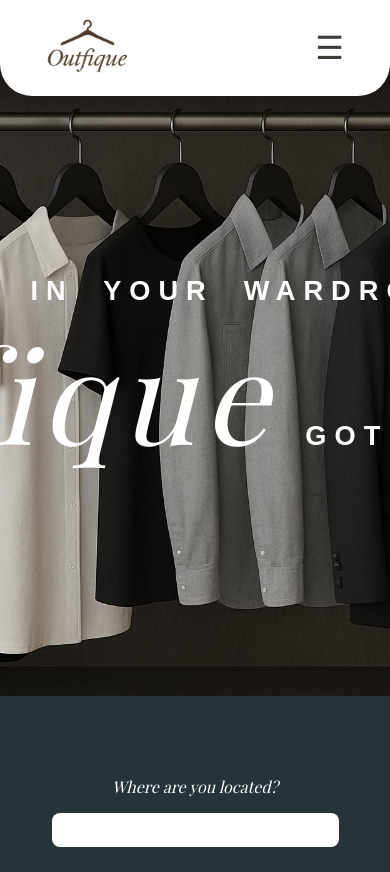
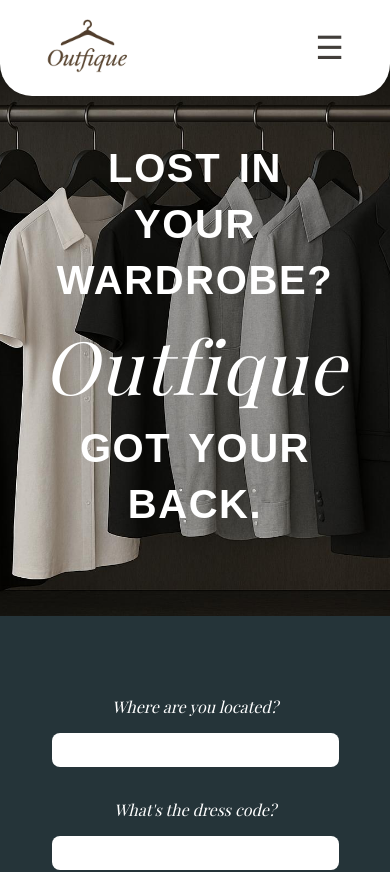
Before and after one commit to nowinoa/Outfit_planner, a React (Create React App) app in the folder outfit_planner/: page / in a window 390 px wide. Shown: the top 872 px of the page. Built offline with nearby package versions, Linux system fonts and the light colour scheme; a web font is replaced by a local one.

Commit message:
adding respomsive hero for all devices

```diff
--- a/outfit_planner/src/components/hero/hero.css
+++ b/outfit_planner/src/components/hero/hero.css
@@ -15,23 +15,98 @@
   display: block;
 }
 
-
 .hero-text {
   position: absolute;
   top: 50%;
   left: 50%;
   transform: translate(-50%, -50%);
-  white-space: nowrap;
   color: var(--white);
   text-align: center;
   word-spacing: 0.9rem;
   letter-spacing: 0.5rem;
   padding: 0 1rem;
+  white-space: nowrap;
+}
+
+.hero-text h1 {
+  font-size: 3rem;
+  line-height: 1.2;
 }
 
 .hero-text span {
   font-style: italic;
   font-weight: lighter;
-  font-family: var(--font-serif) ;
+  font-family: var(--font-serif);
   font-size: 8rem;
 }
+
+@media (max-width: 1160px) {
+  .hero-text {
+  position: absolute;
+  top: 50%;
+  left: 50%;
+  transform: translate(-50%, -50%);
+  color: var(--white);
+  text-align: center;
+  word-spacing: 0.9rem;
+  letter-spacing: 0.5rem;
+  padding: 0 1rem;
+  white-space: nowrap;
+}
+  .hero-text h1 {
+    font-size: 2rem;
+    line-height: 1.2;
+  }
+
+  .hero-text span {
+    font-style: italic;
+    font-weight: lighter;
+    font-family: var(--font-serif);
+    font-size: 6rem;
+  }
+}
+/* Tablets and small laptops */
+@media (max-width: 890px) {
+  .hero-container {
+    height: 36rem;
+  }
+
+.hero-text {
+  white-space: wrap;
+}
+
+.hero-text h1 {
+  font-size: 3rem;
+  line-height: 1.4;
+}
+
+.hero-text span {
+  font-size: 7.5rem;
+}
+}
+
+/* Phones and small screens */
+@media (max-width: 594px) {
+  .hero-container {
+    height: 35rem;
+  }
+  .hero-text {
+  white-space: wrap;
+}
+  .hero-text {
+    white-space: normal;
+    word-spacing: 0.3rem;
+    letter-spacing: 0.1rem;
+
+
+  }
+
+  .hero-text h1 {
+    font-size: 2.5rem;
+  }
+
+  .hero-text span {
+    font-size: 4.6rem;
+     line-height: 7rem;
+  }
+}
```
